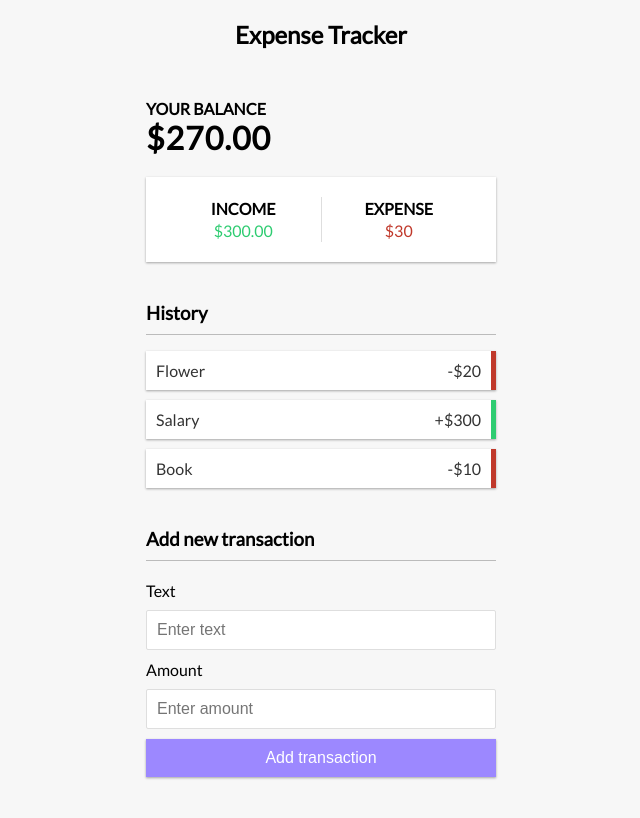
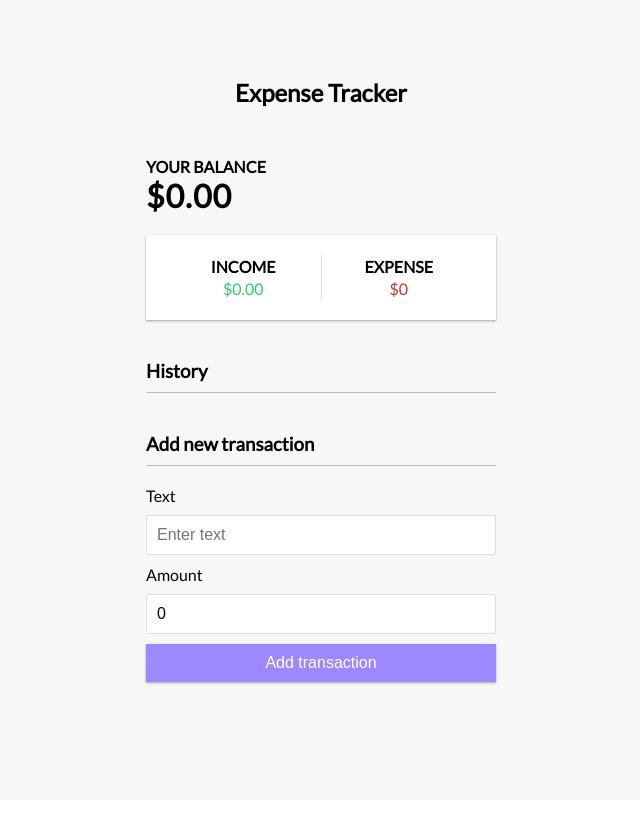
Before and after one commit to aldinoanggawan/expense-tracker, a React (Create React App) app: page / in a window 1280 px wide. Shown: the top 818 px of the page, without its empty margins (319-959 px from the left). Built offline with nearby package versions, Linux system fonts and the light colour scheme.

Commit message:
Added function to add transaction by submitting a form

```diff
--- a/src/components/AddTransaction.js
+++ b/src/components/AddTransaction.js
@@ -1,5 +1,6 @@
-import React, { useState } from 'react'
+import React, { useState, useContext } from 'react'
 import styled from 'styled-components'
+import { GlobalContext } from '../context/GlobalState'
 
 const H3 = styled.h3`
     border-bottom: 1px solid #bbb;
@@ -38,8 +39,10 @@ const Form = styled.form`
 `
 
 const AddTransaction = () => {
+    const { addTransaction } = useContext(GlobalContext)
+
     const [text, setText] = useState('')
-    const [amount, setAmount] = useState('')
+    const [amount, setAmount] = useState(0)
 
     const handleTextChange = e => {
         setText(e.target.value)
@@ -51,6 +54,13 @@ const AddTransaction = () => {
 
     const handleSubmit = e => {
         e.preventDefault()
+
+        const newTransaction = {
+            id: Math.floor(Math.random() * 1000000),
+            text,
+            amount: +amount
+        }
+        addTransaction(newTransaction)
     }
 
     return(
@@ -59,11 +69,11 @@ const AddTransaction = () => {
             <Form onSubmit={handleSubmit}>
                 <div>
                     <label htmlFor="text">Text</label>
-                    <input className="text" id="text" type="text" onChange={handleTextChange} value={text} placeholder="Enter text"></input>
+                    <input className="text" type="text" onChange={handleTextChange} value={text} placeholder="Enter text"></input>
                 </div>
                 <div>
                     <label htmlFor="amount">Amount</label>
-                    <input className="number" id="amount" type="number" onChange={handleAmountChange} value={amount} placeholder="Enter amount"></input>
+                    <input className="number" type="number" onChange={handleAmountChange} value={amount} placeholder="Enter amount"></input>
                 </div>
                 <div>
                     <input className="submit" type="submit" value="Add transaction" />
--- a/src/components/Balance.js
+++ b/src/components/Balance.js
@@ -18,7 +18,6 @@ const Balance = () => {
     const { transactions } = useContext(GlobalContext)
 
     const amounts = transactions.map(transaction => transaction.amount) //amounts is an array of each amount
-
     const total = amounts.reduce((acc, item) => (acc += item), 0).toFixed(2)
 
     return(
--- a/src/context/AppReducer.js
+++ b/src/context/AppReducer.js
@@ -1,5 +1,10 @@
 export default (state, action) => {
     switch (action.type) {
+        case 'ADD_TRANSACTION' :
+            return {
+                ...state,
+                transactions: [action.payload, ...state.transactions]
+            }
         case 'DELETE_TRANSACTION':
             return {
                 ...state,
--- a/src/context/GlobalState.js
+++ b/src/context/GlobalState.js
@@ -3,11 +3,7 @@ import AppReducer from './AppReducer'
 
 // Initial State
 const initialState = {
-    transactions: [
-        { id: 1, text: 'Flower', amount: -20 },
-        { id: 2, text: 'Salary', amount: 300 },
-        { id: 3, text: 'Book', amount: -10 }
-    ]
+    transactions: []
 }
 
 // Create context
@@ -18,6 +14,13 @@ export const GlobalProvider = ({ children }) => {
     const [state, dispatch] = useReducer(AppReducer, initialState)
 
     // Actions
+    const addTransaction = (transaction) => {
+        dispatch({
+            type: 'ADD_TRANSACTION',
+            payload: transaction
+        })
+    }
+
     const deleteTransaction = (id) => {
         dispatch({
             type: 'DELETE_TRANSACTION',
@@ -28,7 +31,8 @@ export const GlobalProvider = ({ children }) => {
     return (
         <GlobalContext.Provider value={{
             transactions: state.transactions,
-            deleteTransaction
+            deleteTransaction,
+            addTransaction
         }}>
             {children}
         </GlobalContext.Provider>
```
